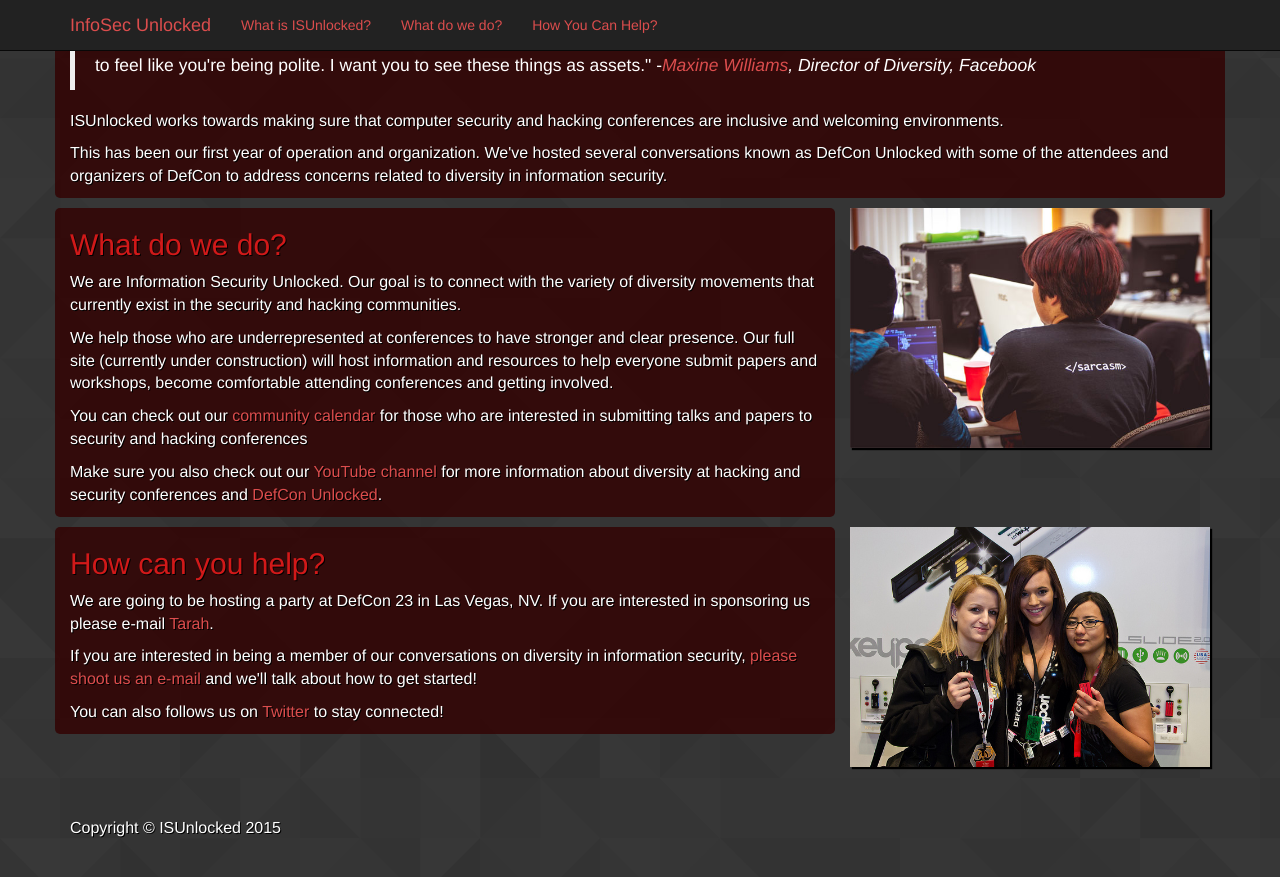
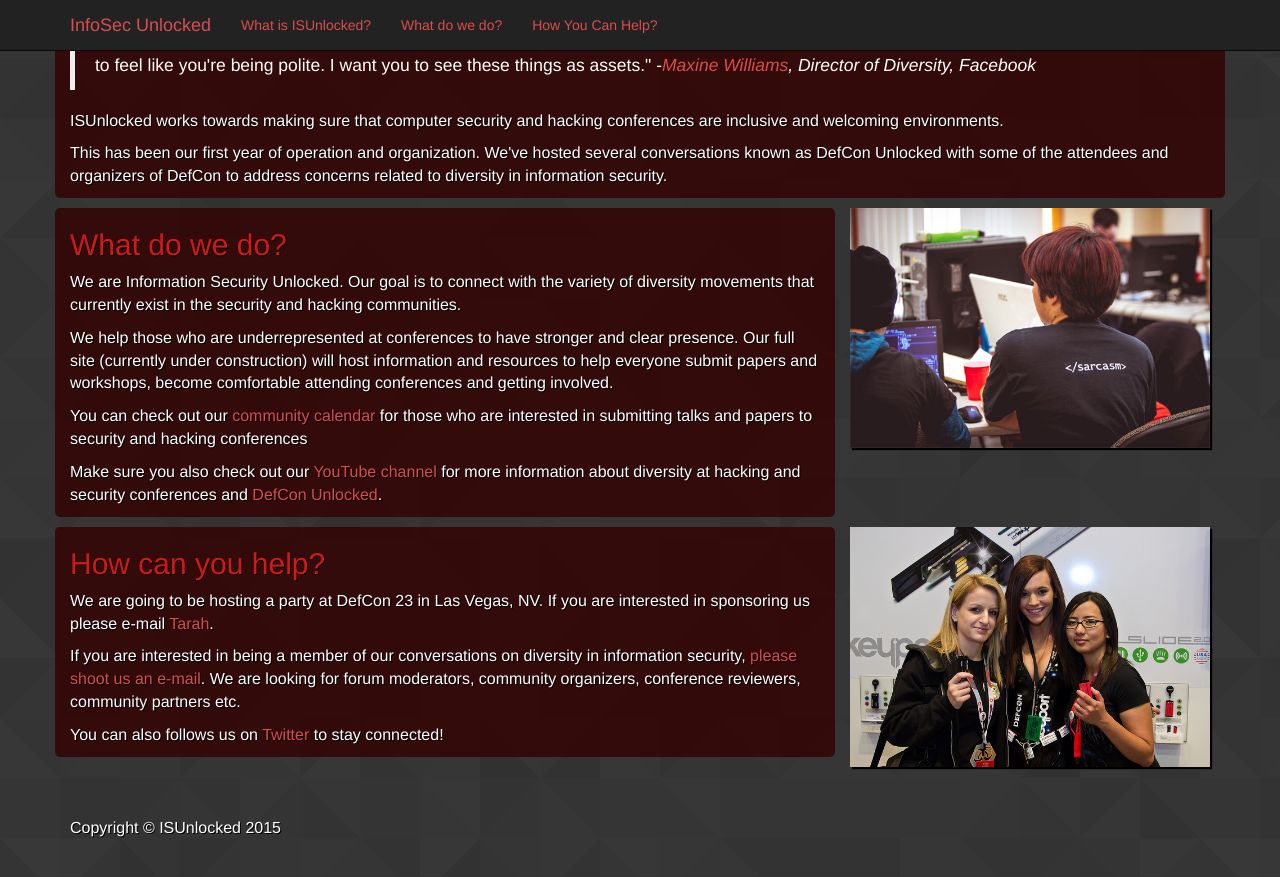
Before and after one commit to tarahmarie/ISUnlocked, a Jekyll site: the page built from index.html, in a window 1280 px wide and 900 px high, scrolled down 602 px. Shown: the top 877 px of the window. Built offline with Jekyll 4.4.1, drawn with Linux system fonts in a browser that asks for light colours.

Commit message:
Adding information about who we want to join us

```diff
--- a/index.html
+++ b/index.html
@@ -35,7 +35,7 @@ layout: default
                 <h2 name="help">How can you help?</h2>
                 <a name="help"></a>
                 <p>We are going to be hosting a party at DefCon 23 in Las Vegas, NV. If you are interested in sponsoring us please e-mail <a href="mailto: tarah@thetarah.com">Tarah</a>.
-                <p>If you are interested in being a member of our conversations on diversity in information security, <a href="mailto: prognosticatrix@gmail.com">please shoot us an e-mail</a> and we'll talk about how to get started!
+                <p>If you are interested in being a member of our conversations on diversity in information security, <a href="mailto: InSecUnlocked@gmail.com">please shoot us an e-mail</a>. We are looking for forum moderators, community organizers, conference reviewers, community partners etc.
                 <p>You can also follows us on <a href="https://twitter.com/isunlocked">Twitter</a> to stay connected!</p>
             </div>
             <div class="col-sm-4 pull-right">
```
